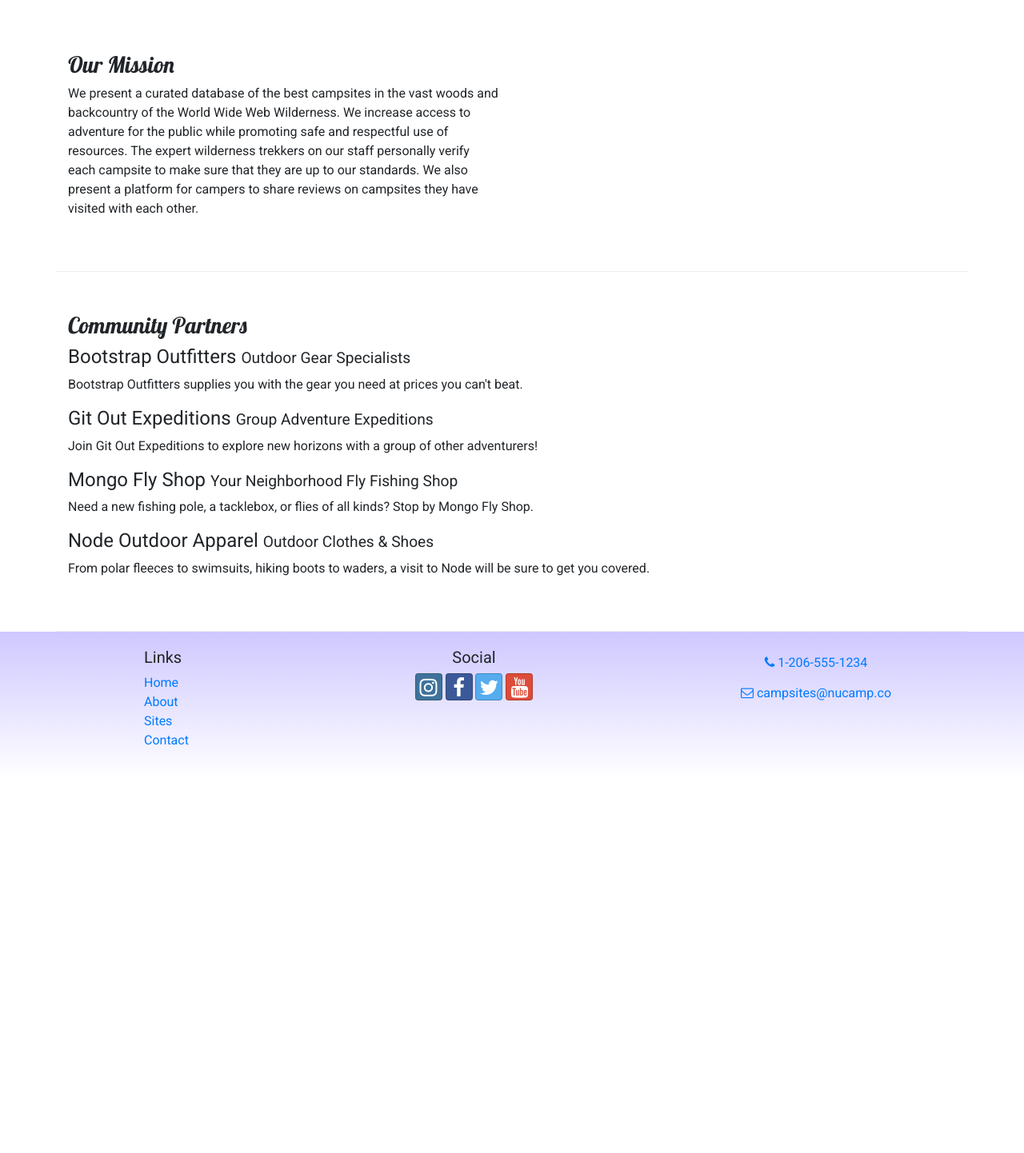
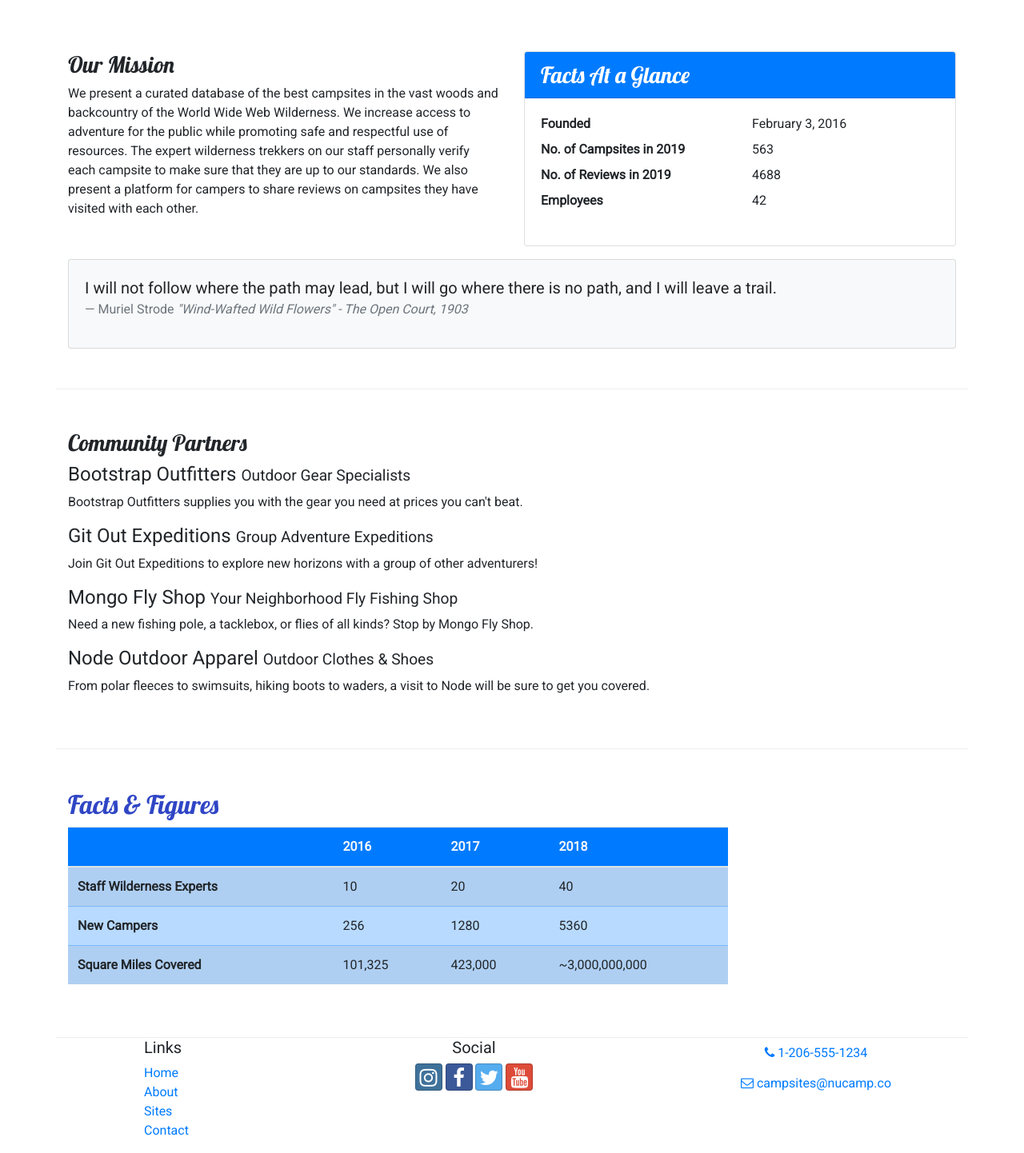
Before and after one commit to chriscanalia/nucampSite, a website: page aboutus.html in a window 1280 px wide. Shown: the part 340-1782 px from the top of the page at 80% size. Before the commit the page ends 1314 px from the top, so only its background shows below. Drawn offline with nearby package versions, Linux system fonts and the light colour scheme.

Commit message:
Card and table added to aboutus.html

```diff
--- a/aboutus.html
+++ b/aboutus.html
@@ -60,6 +60,33 @@
                 <h3>Our Mission</h3>
                 <p>We present a curated database of the best campsites in the vast woods and backcountry of the World Wide Web Wilderness. We increase access to adventure for the public while promoting safe and respectful use of resources. The expert wilderness trekkers on our staff personally verify each campsite to make sure that they are up to our standards. We also present a platform for campers to share reviews on campsites they have visited with each other.</p>
             </div>
+            <div class="col-sm-6">
+                <div class="card">
+                    <h3 class="card-header bg-primary text-white">Facts At a Glance</h3>
+                    <div class="card-body">
+                        <dl class="row">
+                            <dt class="col-6">Founded</dt>
+                            <dd class="col-6">February 3, 2016</dd>
+                            <dt class="col-6">No. of Campsites in 2019</dt>
+                            <dd class="col-6">563</dd>
+                            <dt class="col-6">No. of Reviews in 2019</dt>
+                            <dd class="col-6">4688</dd>
+                            <dt class="col-6">Employees</dt>
+                            <dd class="col-6">42</dd>
+                        </dl>
+                    </div>
+                </div>
+            </div>
+            <div class="col">
+                <div class="card bg-light mt-3">
+                    <blockquote class="blockquote card-body">
+                        <p class="mb-0">I will not follow where the path may lead, but I will go where there is no path, and I will leave a trail.</p>
+                        <footer class="blockquote-footer">Muriel Strode
+                            <cite title="Source Title">"Wind-Wafted Wild Flowers" - The Open Court, 1903</cite>
+                        </footer>
+                    </blockquote>
+                </div>
+            </div>
         </div>
 
         <div class="row row-content">
@@ -75,9 +102,48 @@
                 <p class="d-none d-sm-block">From polar fleeces to swimsuits, hiking boots to waders, a visit to Node will be sure to get you covered.</p>
             </div>
         </div>
+
+        <div class="row row-content">
+            <div class="col-sm-9">
+                <h2>Facts &amp; Figures</h2>
+                <div class="table-responsive">
+                    <table class="table table-striped">
+                      <thead>
+                         <tr class="bg-primary text-light">
+                             <th></th>
+                             <th>2016</th>
+                             <th>2017</th>
+                             <th>2018</th>
+                         </tr>
+                      </thead>
+                      <tbody class="table-primary">
+                          <tr>
+                             <th>Staff Wilderness Experts</th>
+                             <td>10</td>
+                             <td>20</td>
+                             <td>40</td>
+                          </tr>
+                          <tr>
+                             <th>New Campers</th>
+                             <td>256</td>
+                             <td>1280</td>
+                             <td>5360</td>
+                          </tr>
+                          <tr>
+                              <th>Square Miles Covered</th>
+                              <td>101,325</td>
+                              <td>423,000</td>
+                              <td>~3,000,000,000</td>
+                          </tr>
+                      </tbody>
+                    </table>
+                </div>
+            </div>
+        </div>
+
     </div>
 
-    <footer>
+    <footer site-footer>
         <div class="container">
             <div class="row">
                 <div class="col-4 col-sm-2 offset-1">
--- a/css/style.css
+++ b/css/style.css
@@ -16,7 +16,7 @@ header h2 {
   color: #cec8ff;
 }
 
-footer {
+.site-footer {
   background-image: linear-gradient(#cec8ff, #fff);
   padding: 20px 0;
 }
```
Also changed, not shown: contactus.html (+1 -1 lines), index.html (+1 -1 lines).
